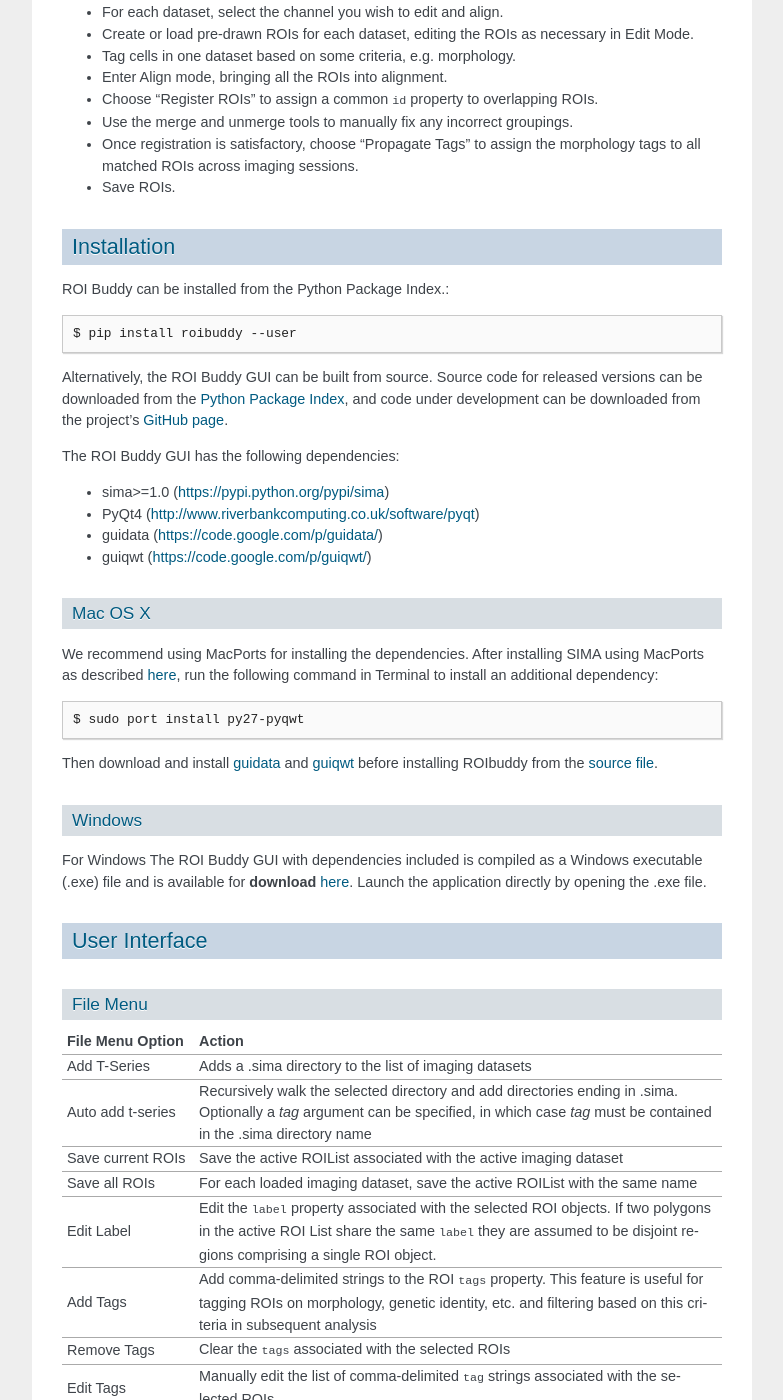
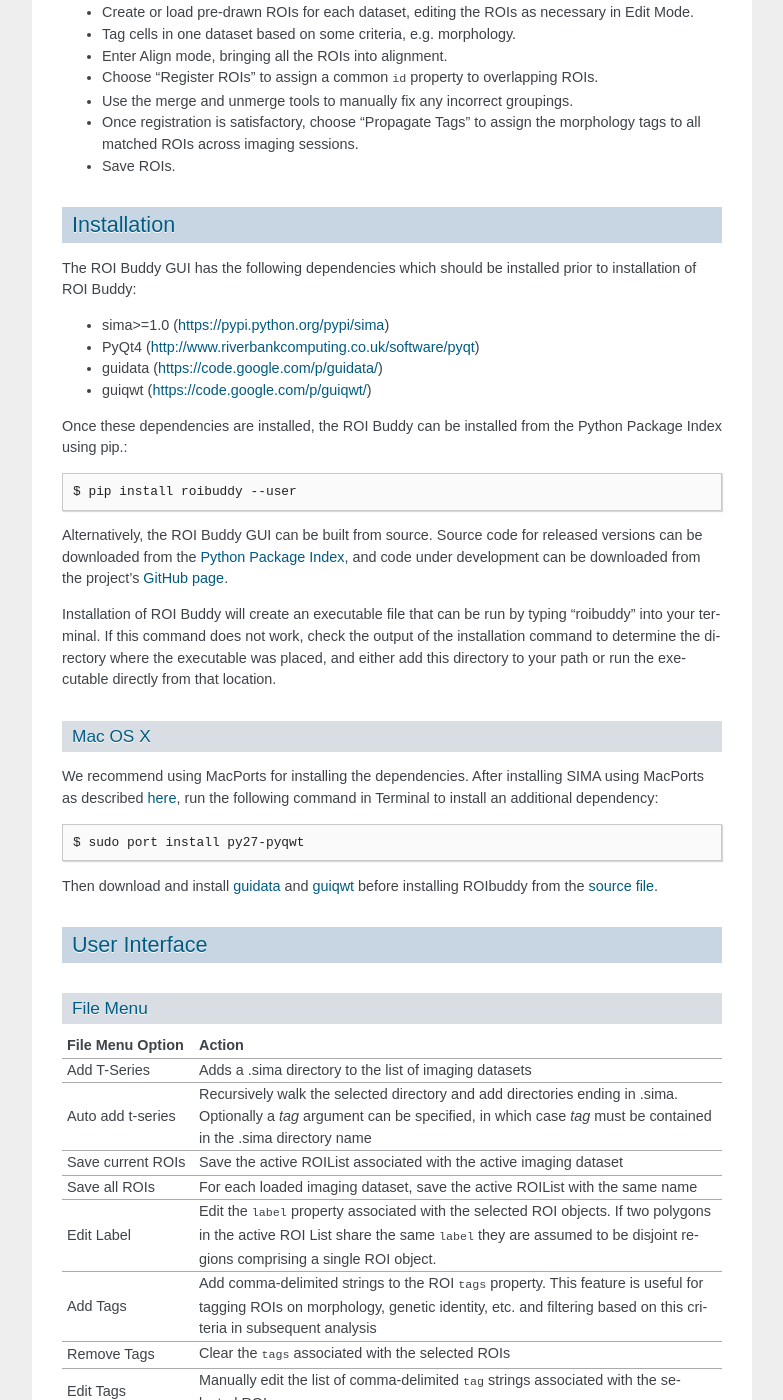
Before and after one commit to losonczylab/sima, a Sphinx documentation site: the page built from doc/source/roi_buddy.rst, in a window 1280 px wide and 1400 px high, scrolled down 1609 px. Shown: the whole window, without its empty margins (198-981 px from the left). Built offline with Sphinx 7.4.7, drawn with Linux system fonts in a browser that asks for light colours.

Commit message:
Improved ROI Buddy installation instructions.

```diff
--- a/doc/source/roi_buddy.rst
+++ b/doc/source/roi_buddy.rst
@@ -32,7 +32,16 @@
 Installation
 ============
 
-ROI Buddy can be installed from the Python Package Index.::
+The ROI Buddy GUI has the following dependencies which should be installed
+prior to installation of ROI Buddy:
+
+* sima>=1.0 (https://pypi.python.org/pypi/sima)
+* PyQt4 (http://www.riverbankcomputing.co.uk/software/pyqt)
+* guidata (https://code.google.com/p/guidata/)
+* guiqwt (https://code.google.com/p/guiqwt/)
+
+Once these dependencies are installed, the ROI Buddy can be installed from
+the Python Package Index using pip.::
 
     $ pip install roibuddy --user
 
@@ -42,12 +51,11 @@
 downloaded from the project's `GitHub page
 <https://github.com/losonczylab/roibuddy>`__.
 
-The ROI Buddy GUI has the following dependencies:
-
-* sima>=1.0 (https://pypi.python.org/pypi/sima)
-* PyQt4 (http://www.riverbankcomputing.co.uk/software/pyqt)
-* guidata (https://code.google.com/p/guidata/)
-* guiqwt (https://code.google.com/p/guiqwt/)
+Installation of ROI Buddy will create an executable file that can be run by
+typing "roibuddy" into your terminal. If this command does not work, check
+the output of the installation command to determine the directory where the
+executable was placed, and either add this directory to your path or run
+the executable directly from that location.
 
 Mac OS X
 --------
@@ -60,13 +68,6 @@
 Then download and install `guidata <https://code.google.com/p/guidata/>`__ and
 `guiqwt <https://code.google.com/p/guiqwt/>`__ before installing ROIbuddy from
 the `source file <http://losonczylab.org/ROI_Buddy_Source.zip>`__.
-
-Windows
--------
-For Windows The ROI Buddy GUI with dependencies included is compiled as a
-Windows executable (.exe) file and is available for **download** `here
-<http://losonczylab.org/ROI_Buddy.zip>`__.  Launch the application directly by
-opening the .exe file.
 
 
 User Interface
```
